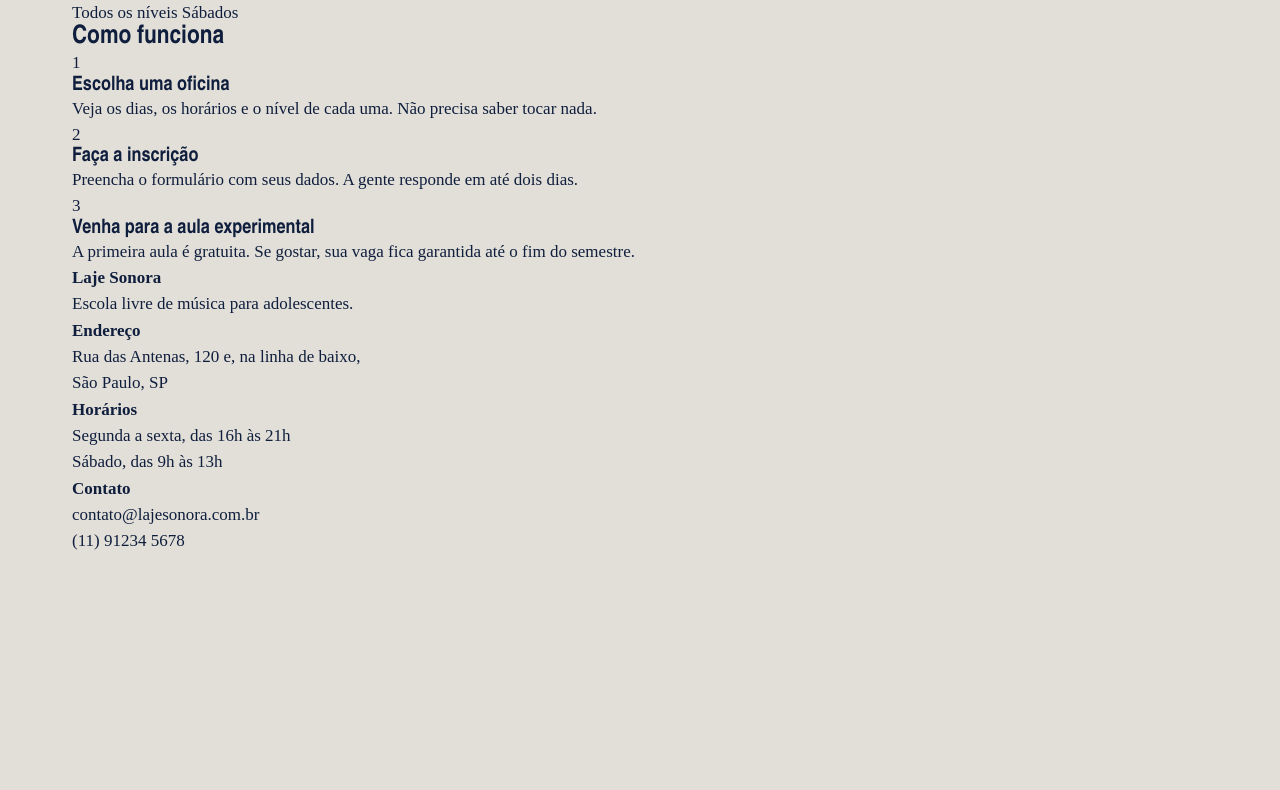
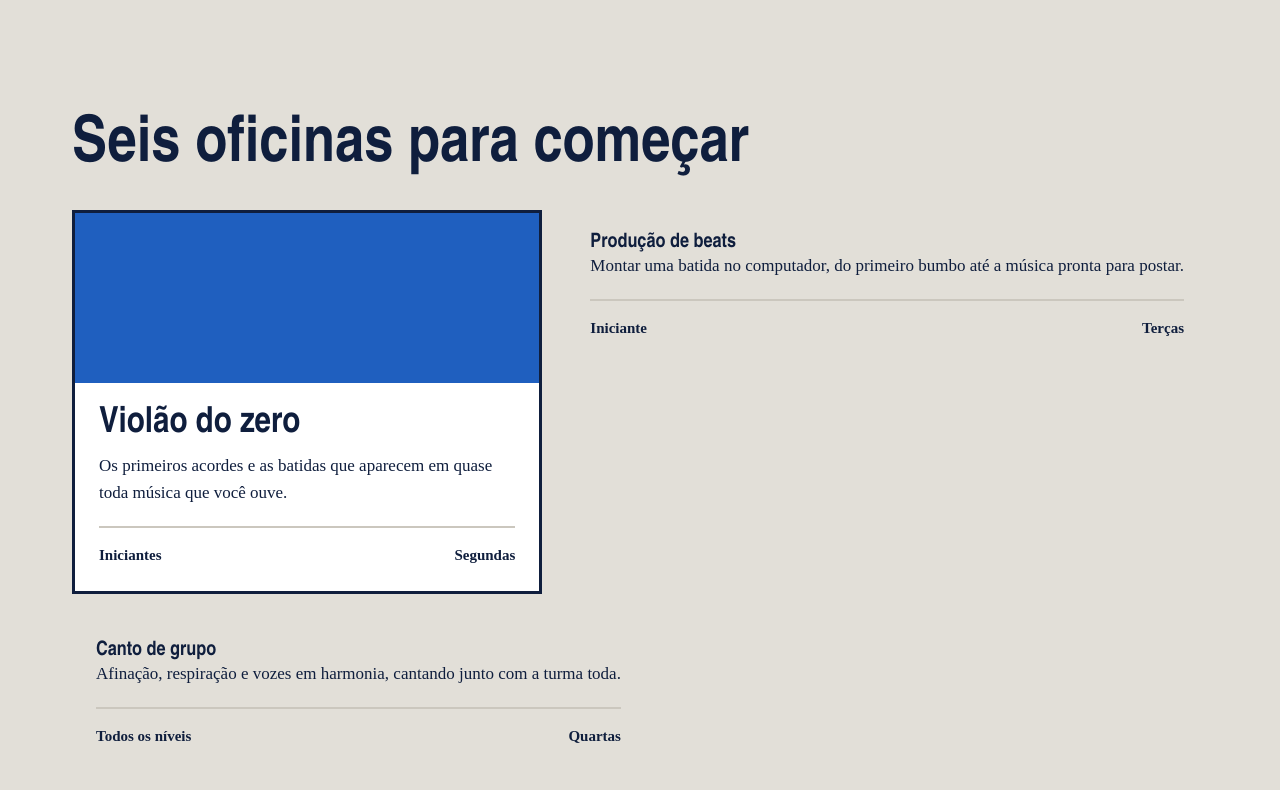
Before and after one commit to giovannaletticia-1/lage_sonora, a plain HTML site: page index.html in a window 1280 px wide. Shown: the part 685-1475 px from the top of the page. Before the commit the page ends 1240 px from the top, so only its background shows below. Drawn offline with Linux system fonts and the light colour scheme; a web font is replaced by a local one.

Commit message:
Cards das oficinas

```diff
--- a/index.css
+++ b/index.css
@@ -87,27 +87,28 @@ h1, h2, h3 {
     color: #FFFFFF;
     flex: 2;
 
+h1{
+    font-size: 132px;
+    max: width 9ch;
+    }
 }
 
-.cartaz-principal h1:{
-    font-size: 132px;
-    max: width 9ch;
-}
 
-.cartaz-lateral:{
+.cartaz-lateral{
     background-color: var(--fita);
     flex: 1;
     display: flex;
     flex-direction: column;
     justify-content: space-between;
     gap: 32px;
-}
+    align-items: flex-start;
 
-.cartaz-lateral p:{
+     p{
     font-size: 22px;
     font-weight: 600;
     line-height: 1.3;
-    align-items: flex-start;
+
+    }
 }
 
 .botao{
@@ -128,3 +129,70 @@ h1, h2, h3 {
     background-color: var(--caixa-dagua);
 
 }
+
+
+
+.secao {
+    margin-top: 96px;
+}
+
+.titulo-secao {
+    font-size: 64px;
+    margin-bottom: 32px;
+}
+
+.cards {
+    display: flex;
+    flex-wrap: wrap;
+    gap: 24px;
+}
+
+.card {
+    background-color: white;
+    border: 3px solid var(--tinta);
+    flex: 1 1 340px;
+}
+
+
+.card .foto {
+    height: 170px;
+}
+
+
+.foto {
+    background-color: var(--concreto-escuro);
+}
+
+.foto-azul {
+    background-color: var(--caixa-dagua);
+}
+
+.foto-amarela {
+    background-color: var(--fita);
+}
+
+.foto-tinta {
+    background-color: var(--tinta);
+}
+
+
+.card-texto {
+    padding: 24px;
+}
+
+
+.card h3 {
+    font-size: 36px;
+    margin-bottom: 12px;
+}
+
+
+.card-info {
+    margin-top: 20px;
+    padding-top: 16px;
+    border-top: 2px solid var(--concreto-escuro);
+    font-weight: 600;
+    font-size: 15px;
+    display: flex;
+    justify-content: space-between;
+}
```
